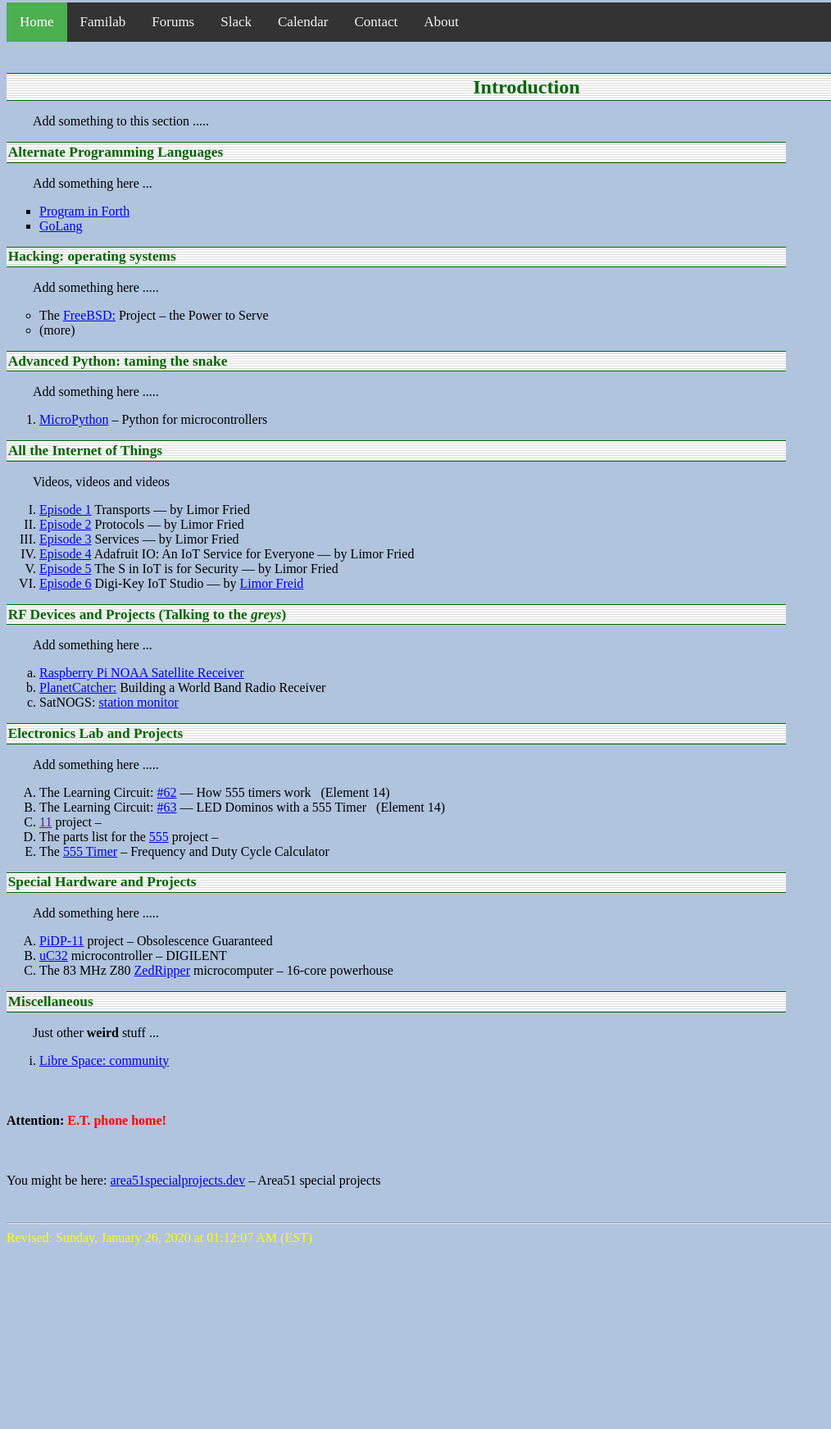
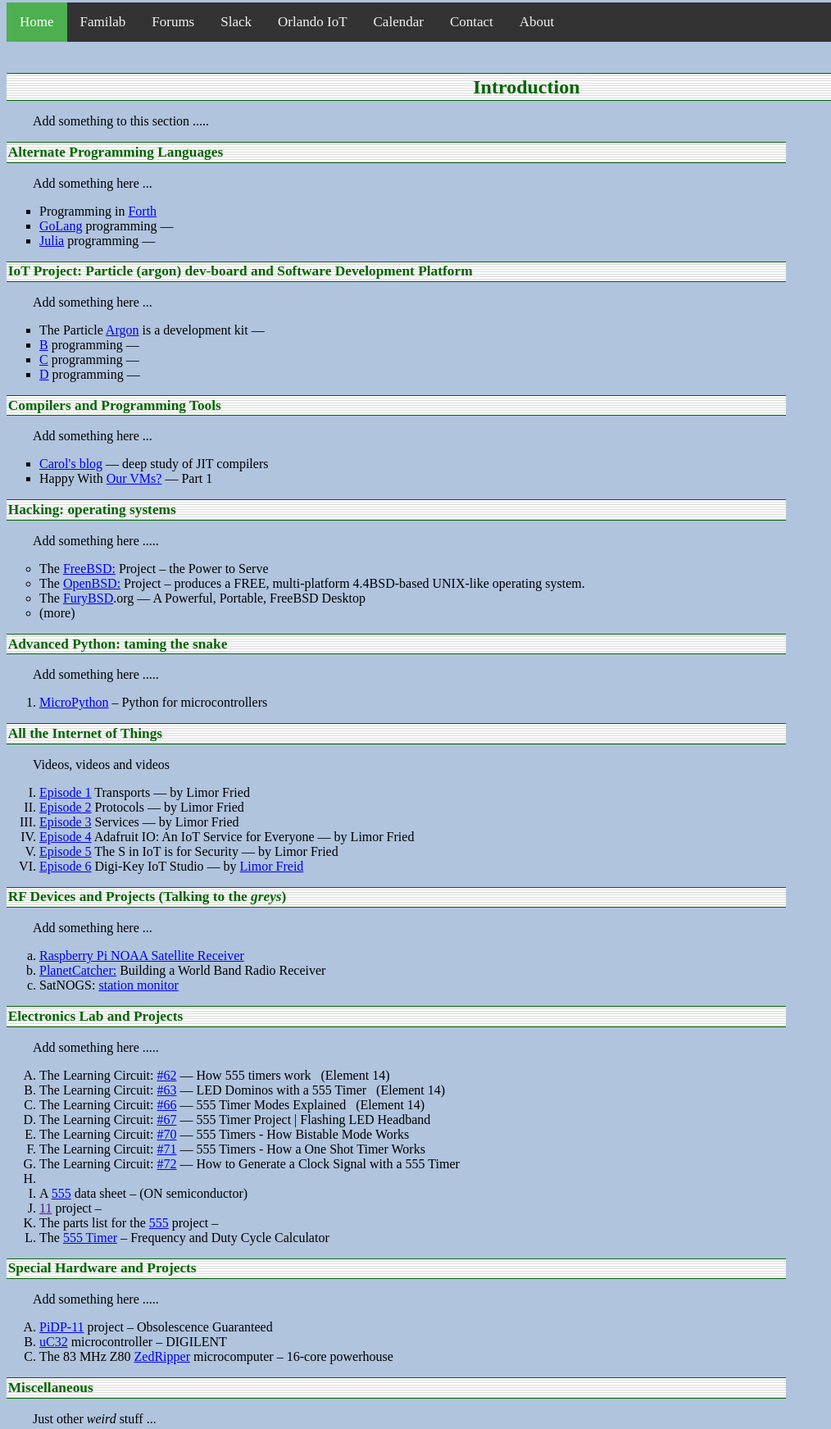
Before and after one commit to kc4zvw/area51, a plain HTML site: page index.html in a window 1280 px wide. Shown: the part 118-1861 px from the top of the page at 82% size, without its empty margins (0-1014 px from the left). Before the commit the page ends 1645 px from the top, so only its background shows below. Drawn offline with Linux system fonts and the light colour scheme.

Commit message:
dev-board and other updates

```diff
--- a/index.html
+++ b/index.html
@@ -19,6 +19,7 @@
     <a href="https://familab.org/">Familab</a>
     <a href="https://forums.familab.org">Forums</a>
     <a href="https://familab.slack.com/">Slack</a>
+    <a href="https://orlandoiot.slack.com/">Orlando IoT</a>
     <a href="local-calendar.html">Calendar</a>
     <a href="contact.html">Contact</a>
     <a href="about.html">About</a>
@@ -34,8 +35,29 @@
   <p class="indent">Add something here ...</p>
 
   <ol class="square">
-    <li><a href="https://prog21.dadgum.com/33.html">Program in Forth</a></li>
-    <li><a href="https://golang.org/">GoLang</a></li>
+    <li>Programming in <a href="https://prog21.dadgum.com/33.html">Forth</a></li>
+    <li><a href="https://golang.org/">GoLang</a> programming &mdash; </li>
+    <li><a href="https://julialang.org/">Julia</a> programming &mdash; </li>
+  </ol>
+
+  <h2 class="www_subsection">IoT Project: Particle (argon) dev-board and Software Development Platform</h2>
+
+  <p class="indent">Add something here ...</p>
+
+  <ol class="square">
+    <li>The Particle <a href="https://docs.particle.io/quickstart/argon/">Argon</a> is a development kit &mdash; </li>
+    <li><a href="/">B</a> programming &mdash; </li>
+    <li><a href="/">C</a> programming &mdash; </li>
+    <li><a href="/">D</a> programming &mdash; </li>
+  </ol>
+
+  <h2 class="www_subsection">Compilers and Programming Tools</h2>
+
+  <p class="indent">Add something here ...</p>
+
+  <ol class="square">
+    <li><a href="https://carolchen.me/blog/jits-intro/">Carol&#39;s blog</a> &mdash; deep study of JIT compilers</li>
+    <li>Happy With <a href="https://tratt.net/laurie/blog/entries/why_arent_more_users_more_happy_with_our_vms_part_1.html">Our VMs?</a> &mdash; Part 1</li>
   </ol>
 
   <h2 class="www_subsection">Hacking: operating systems</h2>
@@ -44,6 +66,8 @@
 
   <ol class="circle">
     <li>The <a href="https://www.freebsd.org/">FreeBSD:</a> Project &#8211; the Power to Serve</li>
+    <li>The <a href="https://www.openbsd.org/">OpenBSD:</a> Project &#8211; produces a FREE, multi-platform 4.4BSD-based UNIX-like operating system.</li>
+    <li>The <a href="https://www.furybsd.org/">FuryBSD</a>.org &#8212; A Powerful, Portable, FreeBSD Desktop</li>
     <li>(more)</li>
   </ol>
 
@@ -87,6 +111,13 @@
   <ol class="upper">
     <li>The Learning Circuit: <a href="https://www.youtube.com/watch?v=oZzjmAbyyIQ#action=share">#62</a> &#8213; How 555 timers work &nbsp; (Element 14)</li>
     <li>The Learning Circuit: <a href="https://www.youtube.com/watch?v=deR1tb0NEmg#action=share">#63</a> &#8213; LED Dominos with a 555 Timer &nbsp; (Element 14)</li>
+    <li>The Learning Circuit: <a href="https://www.youtube.com/watch?v=qfWIjb48mjE#action=share">#66</a> &#8213; 555 Timer Modes Explained &nbsp; (Element 14)</li>
+    <li>The Learning Circuit: <a href="https://www.youtube.com/watch?v=XhfMR-V8CO8#action=share">#67</a> &#8213; 555 Timer Project | Flashing LED Headband</li>
+    <li>The Learning Circuit: <a href="https://www.youtube.com/watch?v=G0Qkn0f35cw#action=share">#70</a> &#8213; 555 Timers - How Bistable Mode Works</li>
+    <li>The Learning Circuit: <a href="https://www.youtube.com/watch?v=vmS5YQITRQ0#action=share">#71</a> &#8213; 555 Timers - How a One Shot Timer Works</li>
+    <li>The Learning Circuit: <a href="https://www.youtube.com/watch?v=VWKbQE5k89Y&action=share">#72</a> &#8213; How to Generate a Clock Signal with a 555 Timer</li>
+    <li></li>
+    <li>A <a href="https://www.onsemi.com/pub/Collateral/LM555-D.pdf">555</a> data sheet &#8211; (ON semiconductor)</li>
     <li><a href="">11</a> project &#8211; </li>
     <li>The parts list for the <a href="timer555.html">555</a> project &#8211; </li>
     <li>The <a href="http://www.bowdenshobbycircuits.info/555.htm">555 Timer</a> &#8211; Frequency and Duty Cycle Calculator</li>
@@ -104,20 +135,20 @@
 
   <h2 class="www_subsection">Miscellaneous</h2>
 
-  <p class="indent">Just other <b>weird</b> stuff ... </p>
+  <p class="indent">Just other <i>weird</i> stuff ... </p>
 
   <ol class="rlower">
     <li><a href="https://community.libre.space/">Libre Space: community</a></li>
   </ol>
 
   <br />
-  <h4>Attention:</b> <span style="color:red"> E.T. phone home!</span></h4>
+  <h4><b>Attention:</b> <span style="color:red"> E.T. phone home!</span></h4>
   <br />
 
   <p>You might be here: <a href="https://area51specialprojects.dev">area51specialprojects.dev</a> &#8211; Area51 special projects </p>
   <br />
 
   <hr>
-  <span class="www_footer">Revised: Sunday, January 26, 2020 at 01:12:07 AM (EST)</span>
+  <span class="www_footer">Revised: Saturday, July 25, 2020 at 22:07:05 PM (EDT)</span>
 </body>
 </html>
```
Also changed, not shown: about.html (+5 -1 lines), contact.html (+27 -0 lines), local-events.html (+19 -0 lines).
